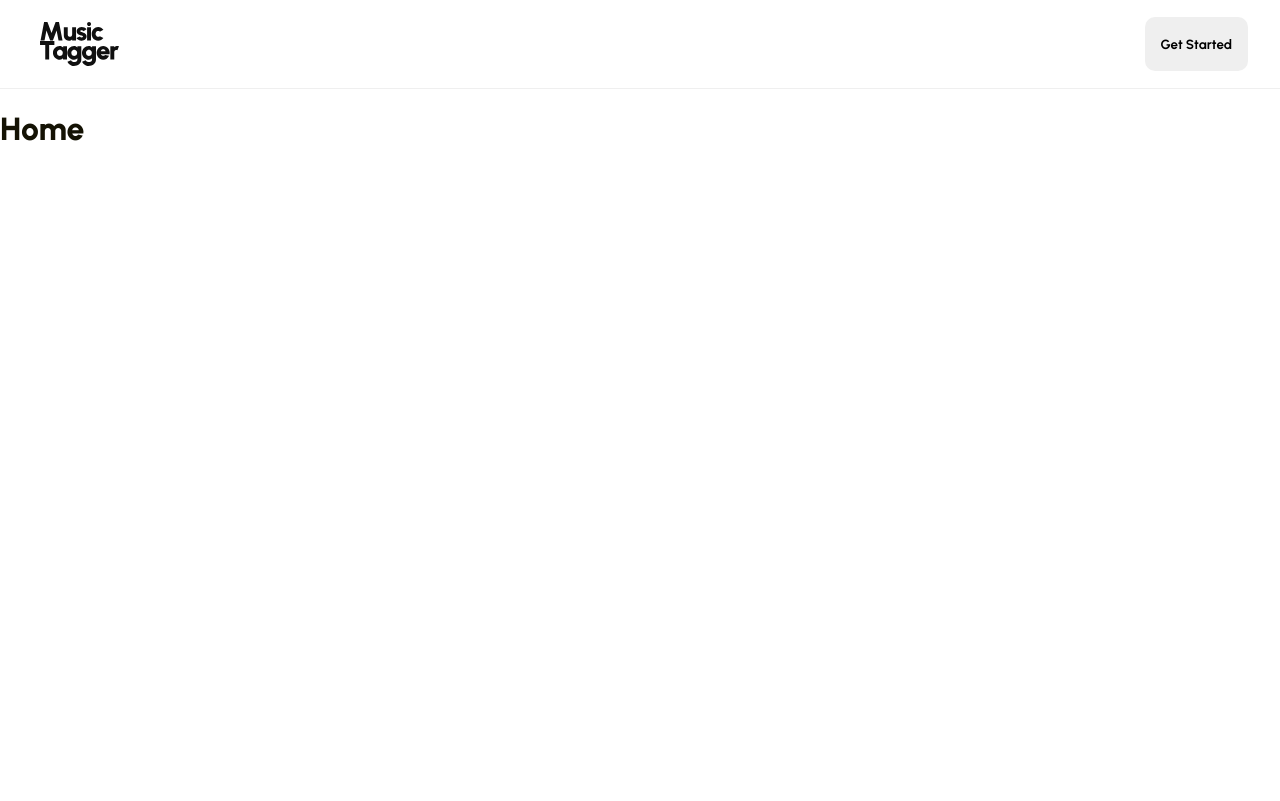
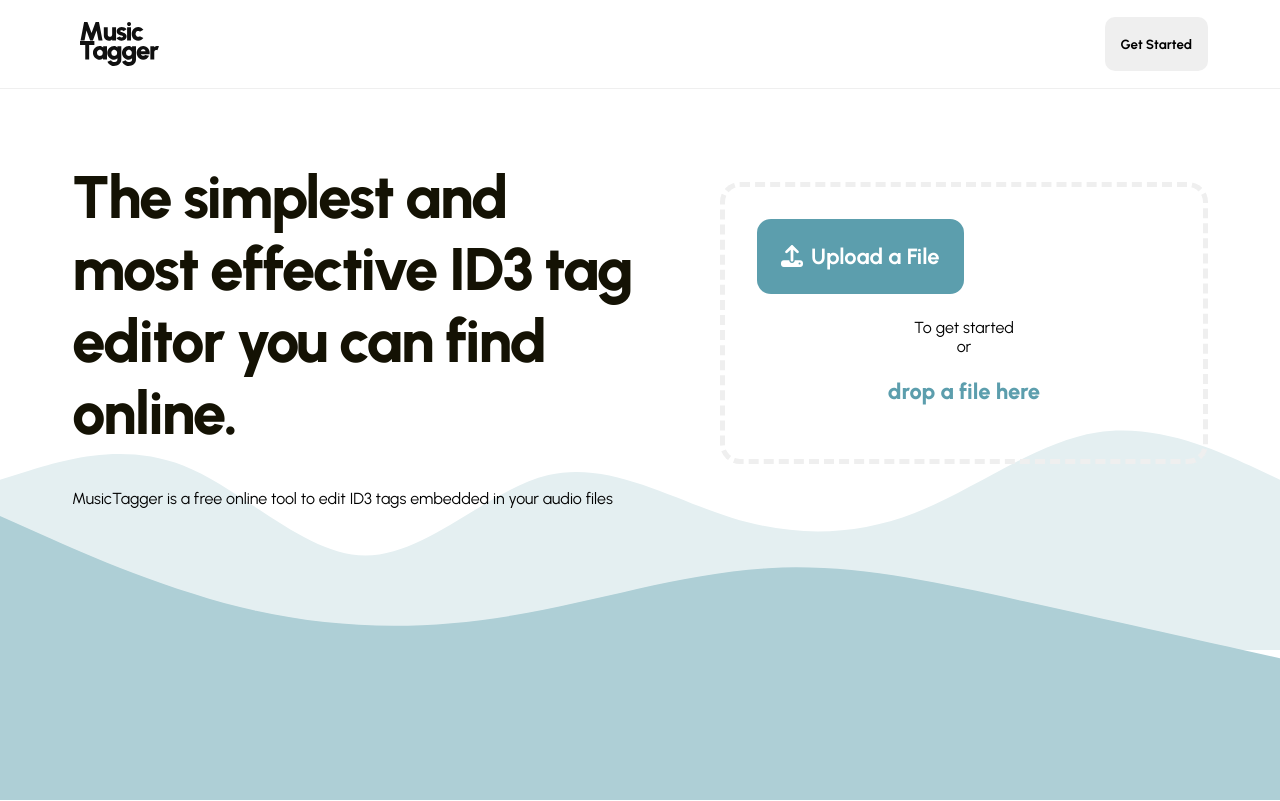
Before and after one commit to catervpillar/musictagger, a React (Create React App) app: page / in a window 1280 px wide. Built offline with nearby package versions, Linux system fonts and the light colour scheme.

Commit message:
added waves background

```diff
--- a/src/components/Home/HomeContent.js
+++ b/src/components/Home/HomeContent.js
@@ -1,7 +1,35 @@
+import { FontAwesomeIcon } from '@fortawesome/react-fontawesome'
+import { faUpload } from '@fortawesome/free-solid-svg-icons'
+
+import classes from './HomeContent.module.css';
+
 const HomeContent = () => {
     return (
         <>
-            <h1>Home</h1>
+            <div className={classes.content}>
+                <svg className={`${classes['wave-background']} ${classes.wave1}`} xmlns="http://www.w3.org/2000/svg" viewBox="0 0 1440 320"><path fill="#aecfd6" fill-opacity="1" d="M0,0L48,21.3C96,43,192,85,288,106.7C384,128,480,128,576,112C672,96,768,64,864,58.7C960,53,1056,75,1152,96C1248,117,1344,139,1392,149.3L1440,160L1440,320L1392,320C1344,320,1248,320,1152,320C1056,320,960,320,864,320C768,320,672,320,576,320C480,320,384,320,288,320C192,320,96,320,48,320L0,320Z"></path></svg>
+                {/* <svg className={`${classes['wave-background']} ${classes.wave2}`} xmlns="http://www.w3.org/2000/svg" viewBox="0 0 1440 320"><path fill="#e4eff1" fill-opacity="1" d="M0,288L34.3,261.3C68.6,235,137,181,206,170.7C274.3,160,343,192,411,176C480,160,549,96,617,74.7C685.7,53,754,75,823,90.7C891.4,107,960,117,1029,112C1097.1,107,1166,85,1234,80C1302.9,75,1371,85,1406,90.7L1440,96L1440,320L1405.7,320C1371.4,320,1303,320,1234,320C1165.7,320,1097,320,1029,320C960,320,891,320,823,320C754.3,320,686,320,617,320C548.6,320,480,320,411,320C342.9,320,274,320,206,320C137.1,320,69,320,34,320L0,320Z"></path></svg> */}
+                <svg className={`${classes['wave-background']} ${classes.wave2}`} xmlns="http://www.w3.org/2000/svg" viewBox="0 0 1440 320"><path fill="#e4eff1" fill-opacity="1" d="M0,128L34.3,117.3C68.6,107,137,85,206,112C274.3,139,343,213,411,213.3C480,213,549,139,617,122.7C685.7,107,754,149,823,170.7C891.4,192,960,192,1029,165.3C1097.1,139,1166,85,1234,74.7C1302.9,64,1371,96,1406,112L1440,128L1440,320L1405.7,320C1371.4,320,1303,320,1234,320C1165.7,320,1097,320,1029,320C960,320,891,320,823,320C754.3,320,686,320,617,320C548.6,320,480,320,411,320C342.9,320,274,320,206,320C137.1,320,69,320,34,320L0,320Z"></path></svg>
+                <div className={classes.slide}>
+                    <div className={classes.slogan}>
+                        <h1>The simplest and most effective ID3 tag editor you can find online.</h1>
+                        <p>MusicTagger is a free online tool to edit ID3 tags embedded in your audio files</p>
+                    </div>
+                    <div className={classes['upload-section']}>
+                        <div className={classes['drop-area']}>
+                            <button>
+                                <FontAwesomeIcon icon={faUpload} />
+                                Upload a File
+                            </button>
+                            <div className={classes['or-phrase']}>
+                                <p>To get started</p>
+                                <p>or</p>
+                            </div>
+                            <h3>drop a file here</h3>
+                        </div>
+                    </div>
+                </div>
+            </div>
         </>
     );
 };
--- /dev/null
+++ b/src/components/Home/HomeContent.module.css
@@ -0,0 +1,87 @@
+.content {
+    max-width: 1200px;
+    margin: auto;
+    padding: 2rem;
+    overflow: hidden;
+    height: calc(100vh - 88px);
+}
+
+.wave-background {
+    position: absolute;
+    left: 0;
+    bottom: 0;
+}
+
+.wave1 {
+    z-index: 0;
+}
+
+.wave2 {
+    z-index: -1;
+    transform: translateY(-150px);
+}
+
+.slide {
+    display: flex;
+    align-items: center;
+    z-index: 100;
+}
+
+.slogan {
+    width: 50%;
+}
+
+.slogan h1 {
+    font-size: 60px;
+    letter-spacing: -2px;
+}
+
+.upload-section {
+    width: 50%;
+    display: flex;
+    align-items: center;
+    justify-content: center;
+    padding-left: 5rem;
+}
+
+.drop-area {
+    border: 5px dashed var(--color-gray-100);
+    border-radius: 20px;
+    height: 100%;
+    width: 100%;
+    padding: 2rem;
+    text-align: center;
+}
+
+.drop-area button {
+    border: none;
+    border-radius: 14px;
+    font-weight: bold;
+    font-size: 22px;
+    padding: 1.5rem 1.5rem;
+    cursor: pointer;
+    background: var(--color-primary-100);
+    color: #fff;
+    display: flex;
+    align-items: center;
+    gap: 0.5rem;
+    transition: all 0.3s ease-out;
+    outline: none;
+}
+
+.drop-area button:hover {
+    background: var(--color-secondary-100);
+}
+
+.drop-area .or-phrase {
+    margin-top: 1.5rem;
+}
+
+.drop-area p {
+    margin: 0;
+}
+
+.drop-area h3 {
+    font-size: 22px;
+    color: var(--color-primary-100);
+}
--- a/src/components/layout/MainNavigation.js
+++ b/src/components/layout/MainNavigation.js
@@ -8,10 +8,14 @@ const MainNavigation = () => {
     return (
         <header className={classes.header}>
             <div className={classes.content}>
-                <div className={classes.logo}>
-                    <img src={logo} alt='Music Tagger' />
-                </div>
-                <button className={classes.button}>Get Started</button>
+                <Link to="/" >
+                    <div className={classes.logo}>
+                        <img src={logo} alt='Music Tagger' />
+                    </div>
+                </Link>
+                <NavLink to="/tagger">
+                    <button className={classes.button}>Get Started</button>
+                </NavLink>
             </div>
         </header>
     );
--- a/src/components/layout/MainNavigation.module.css
+++ b/src/components/layout/MainNavigation.module.css
@@ -7,7 +7,9 @@
 .content {
     height: 88px;
     width: 100%;
-    /* background: pink; */
+    max-width: 1200px;
+    margin: auto;
+    padding: 0 2rem;
     display: flex;
     align-items: center;
     justify-content: space-between;
@@ -32,9 +34,10 @@
     padding: 0.5rem 1rem;
     cursor: pointer;
     background: var(--color-gray-100);
+    transition: all 0.3s ease-out;
 }
 
 .button:hover {
-    background: var(--color-secondary-100);
+    background: var(--color-primary-100);
     color: #fff;
 }
```
